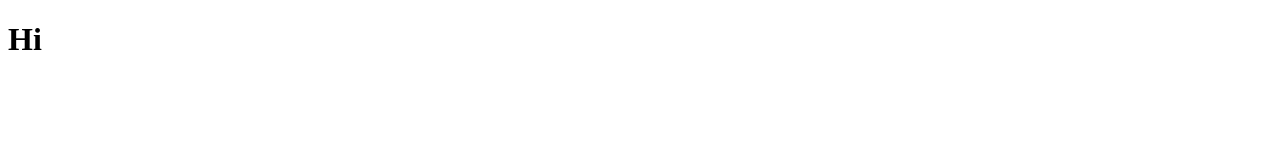
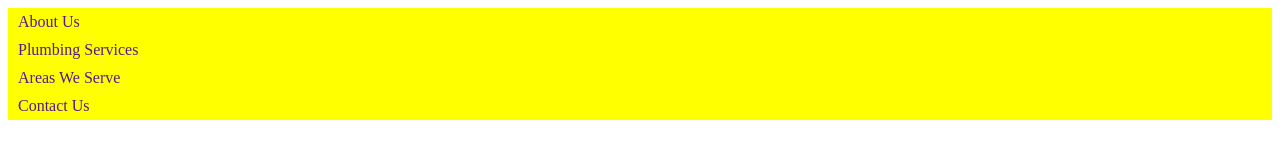
Before and after one commit to MeryMercy/final-project, a plain HTML site: page index.html in a window 1280 px wide. Drawn offline with Linux system fonts and the light colour scheme.

Commit message:
create navigation

```diff
--- a/index.html
+++ b/index.html
@@ -4,8 +4,31 @@
     <meta charset="UTF-8">
     <meta name="viewport" content="width=device-width, initial-scale=1.0">
     <title>Final Project</title>
+    <style>
+        body{
+            background-color: white;
+        }
+        nav{
+            display: flex;
+            flex-direction: column;
+            width: 100%;
+        }
+        nav a{
+            background-color: yellow;
+            padding: 5px 10px;
+            text-decoration: none;
+        }
+        nav a:hover{
+            background-color: teal;
+        }
+    </style>
 </head>
 <body>
-    <h1>Hi</h1>
+    <nav>
+        <a href="">About Us</a>
+        <a href="">Plumbing Services</a>
+        <a href="">Areas We Serve</a>
+        <a href="">Contact Us</a>
+    </nav>
 </body>
 </html>
```
